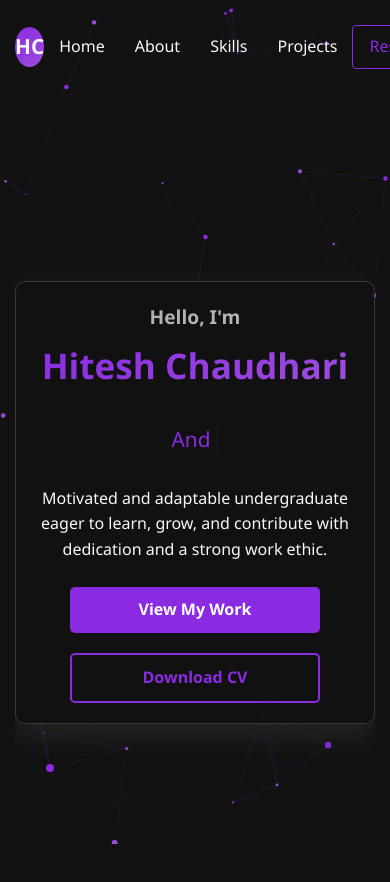
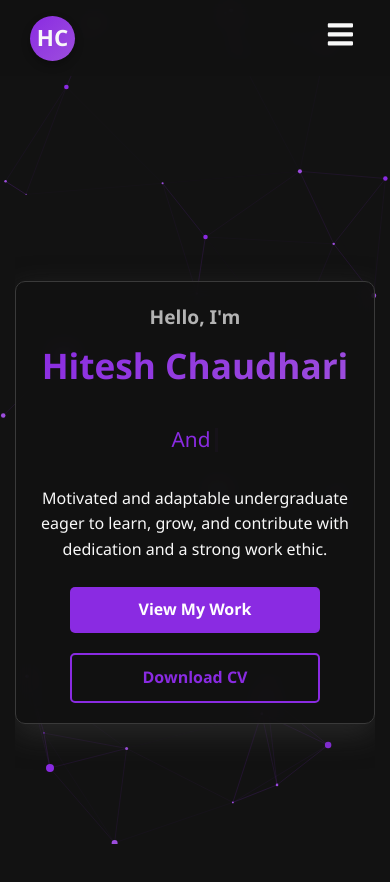
Before and after one commit to Hiteshyc/MyPortfolio, a React (Vite) app in the folder portfolio_2/: page / in a window 390 px wide. Shown: the top 882 px of the page. Built offline with nearby package versions, Linux system fonts and the light colour scheme.

Commit message:
Update index.css

```diff
--- a/portfolio_2/src/index.css
+++ b/portfolio_2/src/index.css
@@ -1184,30 +1184,168 @@ section {
   }
 }
 
-/* Fix for navbar mobile menu */
+
+
+
+/* Mobile Navigation Bar Improvements */
+
+/* Mobile Menu General Fixes */
 @media screen and (max-width: 768px) {
-  .nav-links {
-    width: 100%;
-    top: 80px;
+  /* Navbar container positioning */
+  .navbar {
+    padding: 10px 0;
   }
 
-  .nav-links.active {
+  .navbar-container {
+    width: 100%;
+    padding: 0 15px;
     display: flex;
-    flex-direction: column;
-    padding: 20px 0;
+    justify-content: space-between;
+    align-items: center;
   }
 
+  /* Mobile menu button styling */
+  .mobile-menu-btn {
+    display: block;
+    font-size: 1.8rem;
+    color: var(--text-primary);
+    background: none;
+    border: none;
+    cursor: pointer;
+    z-index: 1001;
+    padding: 5px;
+  }
+
+  /* Navigation links container */
+  .nav-links {
+    position: fixed;
+    top: 70px; /* Match navbar height */
+    left: 0;
+    right: 0;
+    width: 100%;
+    height: auto;
+    background-color: rgba(18, 18, 18, 0.95);
+    backdrop-filter: blur(10px);
+    flex-direction: column;
+    align-items: center;
+    padding: 0;
+    clip-path: polygon(0 0, 100% 0, 100% 0, 0 0);
+    transition: all 0.4s ease;
+    z-index: 999;
+    box-shadow: 0 10px 30px rgba(0, 0, 0, 0.3);
+    overflow: hidden;
+  }
+
+  /* Active state for mobile menu */
+  .nav-links.active {
+    clip-path: polygon(0 0, 100% 0, 100% 100%, 0 100%);
+    padding: 20px 0;
+    max-height: calc(100vh - 70px);
+    overflow-y: auto;
+  }
+
+  /* Navigation items */
   .nav-item {
     width: 100%;
+    margin: 0;
     text-align: center;
-    padding: 12px 0;
+    padding: 15px 0;
+    opacity: 0;
+    transform: translateY(-20px);
+    transition: all 0.3s ease;
   }
 
+  /* Animation for nav items when menu is active */
+  .nav-links.active .nav-item {
+    opacity: 1;
+    transform: translateY(0);
+  }
+
+  /* Sequential animation delay for nav items */
+  .nav-links.active .nav-item:nth-child(1) { transition-delay: 0.1s; }
+  .nav-links.active .nav-item:nth-child(2) { transition-delay: 0.2s; }
+  .nav-links.active .nav-item:nth-child(3) { transition-delay: 0.3s; }
+  .nav-links.active .nav-item:nth-child(4) { transition-delay: 0.4s; }
+
+  /* Resume link styling */
   .resume-link {
-    margin: 10px auto;
+    margin: 15px auto;
+    padding: 10px 24px;
     display: inline-block;
+    width: auto;
+  }
+
+  /* Hover underline improvements */
+  .nav-item::after {
+    bottom: 5px;
+  }
+
+  /* Contact button */
+  .contact-btn {
+    display: none; /* Hide in mobile as per original design */
   }
 }
+
+/* Better navbar scrolled state on mobile */
+@media screen and (max-width: 768px) {
+  .navbar.scrolled {
+    background-color: rgba(14, 14, 14, 0.98);
+    box-shadow: 0 4px 20px rgba(0, 0, 0, 0.5);
+  }
+
+  /* Improve logo visibility */
+  .logo {
+    width: 45px;
+    height: 45px;
+    font-size: 1.4rem;
+    box-shadow: 0 4px 8px rgba(0, 0, 0, 0.3);
+  }
+
+  /* Animate menu button for better feedback */
+  .mobile-menu-btn.active {
+    color: var(--accent-color);
+    transform: rotate(90deg);
+    transition: all 0.3s ease;
+  }
+}
+
+/* Fix double-tap issue on iOS */
+@media screen and (max-width: 768px) {
+  .nav-item, .mobile-menu-btn {
+    -webkit-tap-highlight-color: transparent;
+  }
+}
+
+/* Fix for notched devices */
+@supports (padding: max(0px)) {
+  .navbar, .nav-links {
+    padding-left: max(15px, env(safe-area-inset-left));
+    padding-right: max(15px, env(safe-area-inset-right));
+  }
+
+  .nav-links {
+    padding-bottom: max(20px, env(safe-area-inset-bottom));
+  }
+}
+
+/* Semi-transparent background for better visibility */
+@media screen and (max-width: 768px) {
+  .navbar {
+    background-color: rgba(18, 18, 18, 0.9);
+    backdrop-filter: blur(8px);
+  }
+}
+
+
+
+
+
+
+
+
+
+
+
 
 /* Fix for notched devices */
 @supports (padding: max(0px)) {
```
